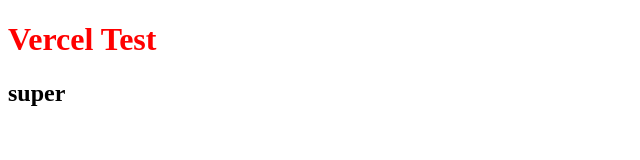
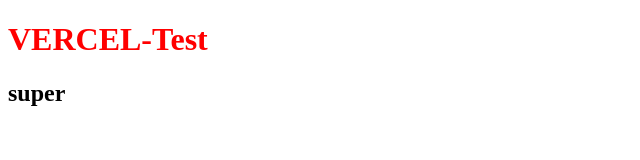
Before and after one commit to keshri29/vercel-test, a plain HTML site: page index.html in a window 1280 px wide. Shown: the whole page, without its empty margins (0-640 px from the left). Drawn offline with Linux system fonts and the light colour scheme.

Commit message:
uploaded

```diff
--- a/index.html
+++ b/index.html
@@ -8,7 +8,7 @@
     <link rel="stylesheet" href="style.css" />
   </head>
   <body>
-    <h1>Vercel Test</h1>
+    <h1>VERCEL-Test</h1>
     <h2>super</h2>
   </body>
 </html>
```
